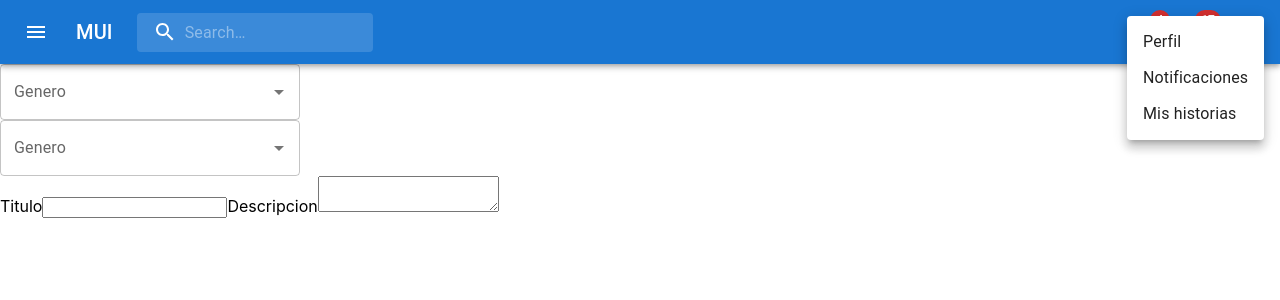
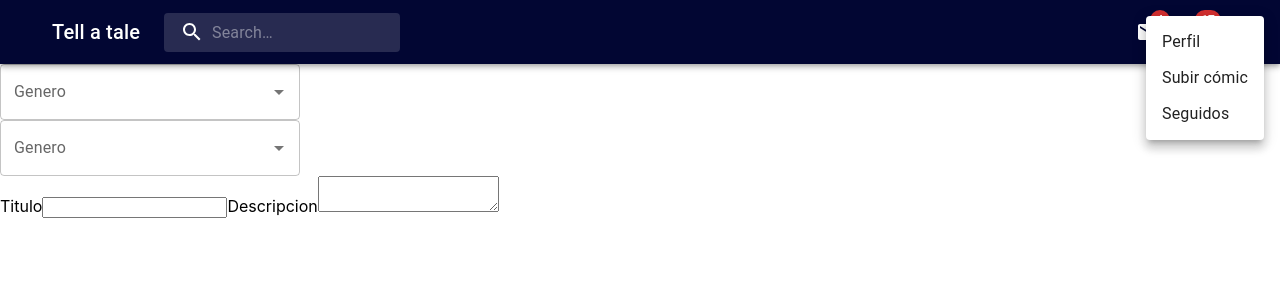
Before and after one commit to VulpesVeritas/TellATale, a React (Create React App) app in the folder tell-a-tale/: page /Subir in a window 1280 px wide. Both pictures are taken after a click on the button 1244 px from the left and 32 px from the top of the page. Shown: the top 300 px of the page. Built offline with nearby package versions, Linux system fonts and the light colour scheme.

Commit message:
TopBar
Falta colocar logo

```diff
--- a/tell-a-tale/src/components/TopBar.js
+++ b/tell-a-tale/src/components/TopBar.js
@@ -9,12 +9,14 @@ import InputBase from '@mui/material/InputBase';
 import Badge from '@mui/material/Badge';
 import MenuItem from '@mui/material/MenuItem';
 import Menu from '@mui/material/Menu';
-import MenuIcon from '@mui/icons-material/Menu';
+// import MenuIcon from '@mui/icons-material/Menu';
 import SearchIcon from '@mui/icons-material/Search';
 import AccountCircle from '@mui/icons-material/AccountCircle';
 import MailIcon from '@mui/icons-material/Mail';
 import NotificationsIcon from '@mui/icons-material/Notifications';
 import MoreIcon from '@mui/icons-material/MoreVert';
+import '../css/TopBar.css'
+
 
 const Search = styled('div')(({ theme }) => ({
   position: 'relative',
@@ -98,8 +100,8 @@ export default function PrimarySearchAppBar(props) {
       onClose={handleMenuClose}
     >
       <MenuItem onClick={handleMenuClose}>Perfil</MenuItem>
-      <MenuItem onClick={handleMenuClose}>Notificaciones</MenuItem>
-      <MenuItem onClick={handleMenuClose}>Mis historias</MenuItem>
+      <MenuItem onClick={handleMenuClose}>Subir cómic</MenuItem>
+      <MenuItem onClick={handleMenuClose}>Seguidos</MenuItem>
     </Menu>
   );
 
@@ -120,9 +122,9 @@ export default function PrimarySearchAppBar(props) {
       open={isMobileMenuOpen}
       onClose={handleMobileMenuClose}
     >
-      <MenuItem>
+      <MenuItem id="Top">
         <IconButton size="large" aria-label="show 4 new mails" color="inherit">
-          <Badge badgeContent={4} color="error">
+          <Badge badgeContent={0} color="error">
             <MailIcon />
           </Badge>
         </IconButton>
@@ -134,7 +136,7 @@ export default function PrimarySearchAppBar(props) {
           aria-label="show 17 new notifications"
           color="inherit"
         >
-          <Badge badgeContent={17} color="error">
+          <Badge badgeContent={0} color="error">
             <NotificationsIcon />
           </Badge>
         </IconButton>
@@ -166,7 +168,6 @@ export default function PrimarySearchAppBar(props) {
             aria-label="open drawer"
             sx={{ mr: 2 }}
           >
-            <MenuIcon />
           </IconButton>
           <Typography
             variant="h6"
@@ -174,7 +175,7 @@ export default function PrimarySearchAppBar(props) {
             component="div"
             sx={{ display: { xs: 'none', sm: 'block' } }}
           >
-            MUI
+            Tell a tale
           </Typography>
           <Search>
             <SearchIconWrapper>
--- /dev/null
+++ b/tell-a-tale/src/css/TopBar.css
@@ -0,0 +1,3 @@
+.MuiToolbar-root{
+    background-color: rgb(2, 6, 51);
+}
--- a/tell-a-tale/src/pages/Index.js
+++ b/tell-a-tale/src/pages/Index.js
@@ -1,6 +1,6 @@
 import React from 'react'
 import ActionAreaCard from '../components/Tarjetas'
-import BasicRating from '../components/Calificacion'
+//import BasicRating from '../components/Calificacion'
 import '../css/tarjetas.css'
 
 export default function Index() {
```
Also changed, not shown: tell-a-tale/src/imagenes/Recurso 2.png (added).
